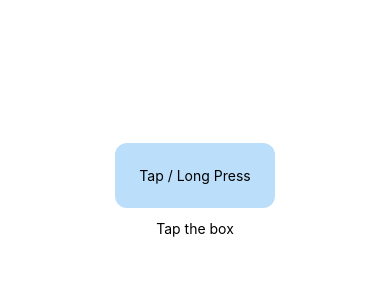
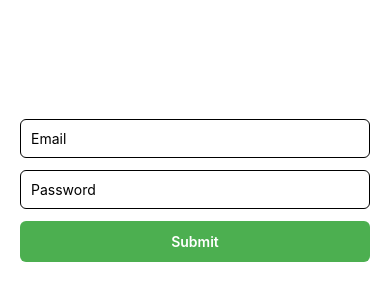
Before and after one commit to Gazala939/firstappnative, a React Native app: screen / in a window 390 px wide. Shown: the part 232-532 px from the top of the page. Built offline with nearby package versions, Linux system fonts and the light colour scheme.

Commit message:
Login Condition

```diff
--- a/App.tsx
+++ b/App.tsx
@@ -1,27 +1,39 @@
+import React, { useState } from 'react';
+import {
+  View,
+  Text,
+  TextInput,
+  TouchableOpacity,
+  StyleSheet,
+  Alert,
+} from 'react-native';
 
+export default function App() {
+  const [email, setEmail] = useState('');
+  const [password, setPassword] = useState('');
 
-import { useState } from 'react';
-import { Pressable, StyleSheet, Text, View } from 'react-native';
-
-function App() {
-  const [log, setLog] = useState('Tap the box');
+  const submit = () => {
+    Alert.alert('Login Details', `Email: ${email}\nPassword: ${password}`);
+  };
 
   return (
     <View style={styles.container}>
-      <Pressable
-        style={({ pressed }) => [
-          styles.box,
-          { opacity: pressed ? 0.7 : 1 },
-        ]}
-        onPress={() => setLog('On Press')}
-        onPressIn={() => setLog('On Press In')}
-        onPressOut={() => setLog('On Press Out')}
-        onLongPress={() => setLog('On Long Press')}
-      >
-        <Text>Tap / Long Press</Text>
-      </Pressable>
+      <TextInput
+        style={styles.input}
+        placeholder="Email"
+        onChangeText={setEmail}
+      />
 
-      <Text style={{ marginTop: 12 }}>{log}</Text>
+      <TextInput
+        style={styles.input}
+        placeholder="Password"
+        secureTextEntry
+        onChangeText={setPassword}
+      />
+
+      <TouchableOpacity style={styles.button} onPress={submit}>
+        <Text style={styles.buttonText}>Submit</Text>
+      </TouchableOpacity>
     </View>
   );
 }
@@ -30,14 +42,22 @@ const styles = StyleSheet.create({
   container: {
     flex: 1,
     justifyContent: 'center',
+    padding: 20,
+  },
+  input: {
+    borderWidth: 1,
+    marginBottom: 12,
+    padding: 10,
+    borderRadius: 6,
+  },
+  button: {
+    backgroundColor: '#4CAF50',
+    padding: 12,
     alignItems: 'center',
-    backgroundColor: 'white',
+    borderRadius: 6,
   },
-  box: {
-    backgroundColor: '#BBDEFB',
-    padding: 24,
-    borderRadius: 12,
+  buttonText: {
+    color: 'white',
+    fontWeight: '600',
   },
 });
-
-export default App;
```
